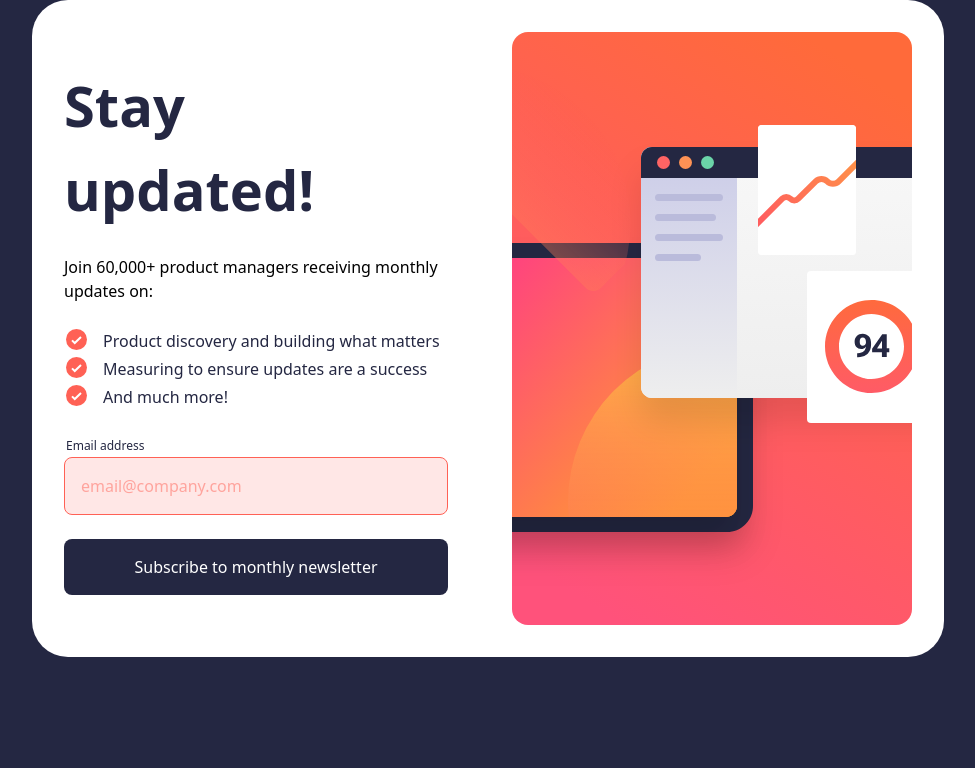
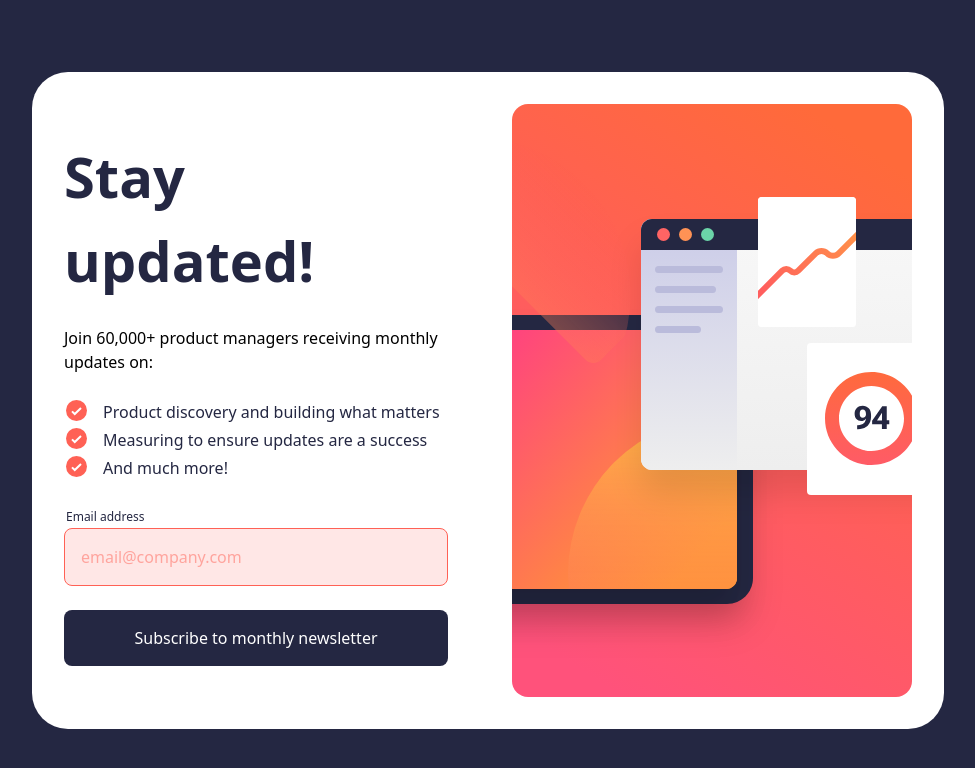
Before and after one commit to NarelaCamara/newsletter-sign-up-with-success-message, a React (Vite) app: page / in a window 1280 px wide. Shown: the top 768 px of the page, without its empty margins (152-1127 px from the left). Built offline with nearby package versions, Linux system fonts and the light colour scheme.

Commit message:
feat: center elements

```diff
--- a/src/App.tsx
+++ b/src/App.tsx
@@ -8,7 +8,7 @@
   const [fakeSend, setFakeSend] = useState(false);
 
   return (
-    <div className="flex items-start justify-center min-h-screen min-sm:bg-[#242742]">
+    <div className="flex items-center justify-center min-h-screen min-sm:bg-[#242742]">
       {!fakeSend && <Login setFakeSend={setFakeSend} fakeSend={fakeSend} />}
       {fakeSend && <Suscribe setFakeSend={setFakeSend} />}
     </div>
```
